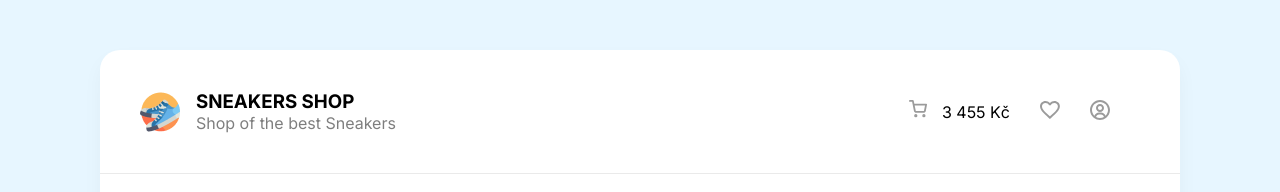
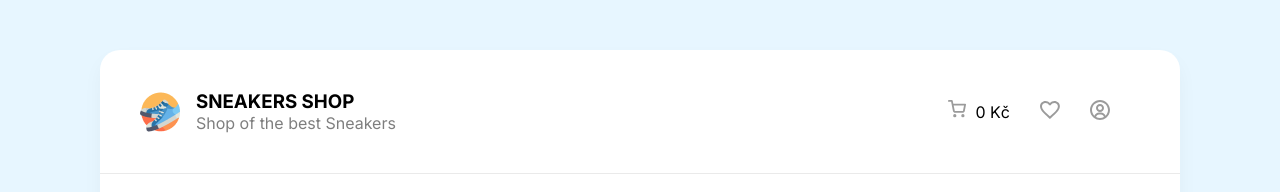
Before and after one commit to tpoberezhny/sneakers-shop, a React (Create React App) app: page / in a window 1280 px wide. Shown: the top 192 px of the page. Built offline with nearby package versions, Linux system fonts and the light colour scheme; no server answers.

Commit message:
Adding calculated price to the Header and Cart

```diff
--- a/src/App.js
+++ b/src/App.js
@@ -1,4 +1,4 @@
-import React, { useState, useEffect, useContext, createContext } from "react";
+import React, { useState, useEffect } from "react";
 import { Route, Routes } from "react-router-dom";
 import axios from "axios";
 import Header from "./components/Header";
--- a/src/components/Cart.js
+++ b/src/components/Cart.js
@@ -11,6 +11,7 @@ function Cart({ onClose, onRemove, items = [] }) {
   const [orderId, setOrderId] = useState(null);
   const [orderComplete, setOrderComplete] = useState(false);
   const [isLoading, setIsLoading] = useState(false);
+  const totalPrice = cartItems.reduce((sum, obj) => obj.price + sum, 0);
 
   const onClickOrder = async () => {
     try {
@@ -27,7 +28,7 @@ function Cart({ onClose, onRemove, items = [] }) {
         const item = cartItems[i];
           await axios.delete("https://645c10aca8f9e4d6e77a2ad8.mockapi.io/cart/" + item.id);
           await delay(1000);
-      }; //dosnt work with forEach
+      }; //dosnt work with forEach, doing delay cause mockApi can block
 
     } catch (error) {
       alert("Can`t make an order :(");
@@ -75,12 +76,12 @@ function Cart({ onClose, onRemove, items = [] }) {
                 <li>
                   <span>Total:</span>
                   <div></div>
-                  <b>3 225 Kč</b>
+                  <b>{totalPrice} Kč</b>
                 </li>
                 <li>
                   <span>VAT 5%:</span>
                   <div></div>
-                  <b>200 Kč</b>
+                  <b>{Math.round((totalPrice / 100) * 5)} Kč</b>
                 </li>
               </ul>
               <button
--- a/src/components/Header.js
+++ b/src/components/Header.js
@@ -1,11 +1,16 @@
-import { Link } from 'react-router-dom';
+import React, { useContext } from "react";
+import { Link } from "react-router-dom";
+import AppContext from "../context";
 
 function Header(props) {
+    const { cartItems } = useContext(AppContext);
+    const totalPrice = cartItems.reduce((sum, obj) => obj.price + sum, 0);
+
   return (
     <header>
       <Link to="/">
         <div className="headerLeft">
-                <img width={40} height={40} src="/image/logo.png" alt="Logo"/>
+          <img width={40} height={40} src="/image/logo.png" alt="Logo" />
           <div className="headerInfo">
             <h3>Sneakers Shop</h3>
             <p>Shop of the best Sneakers</p>
@@ -14,16 +19,16 @@ function Header(props) {
       </Link>
       <ul className="headerRight">
         <li onClick={props.onClickCart} className="cart">
-                    <img width={18} height={18} src="/image/cart.svg" alt="Cart"/>
-                    <span> 3 455 Kč </span>
+          <img width={18} height={18} src="/image/cart.svg" alt="Cart" />
+          <span>{ totalPrice}  Kč </span>
         </li>
         <li className="heart">
           <Link to="/favorites">
-                    <img width={20} height={20} src="/image/heart.svg" alt="Heart"/>
+            <img width={20} height={20} src="/image/heart.svg" alt="Heart" />
           </Link>
         </li>
         <li className="profile">
-                    <img width={20} height={20} src="/image/user.svg" alt="User"/>
+          <img width={20} height={20} src="/image/user.svg" alt="User" />
         </li>
       </ul>
     </header>
```
Lines whose indentation alone changed are shown as unchanged.
